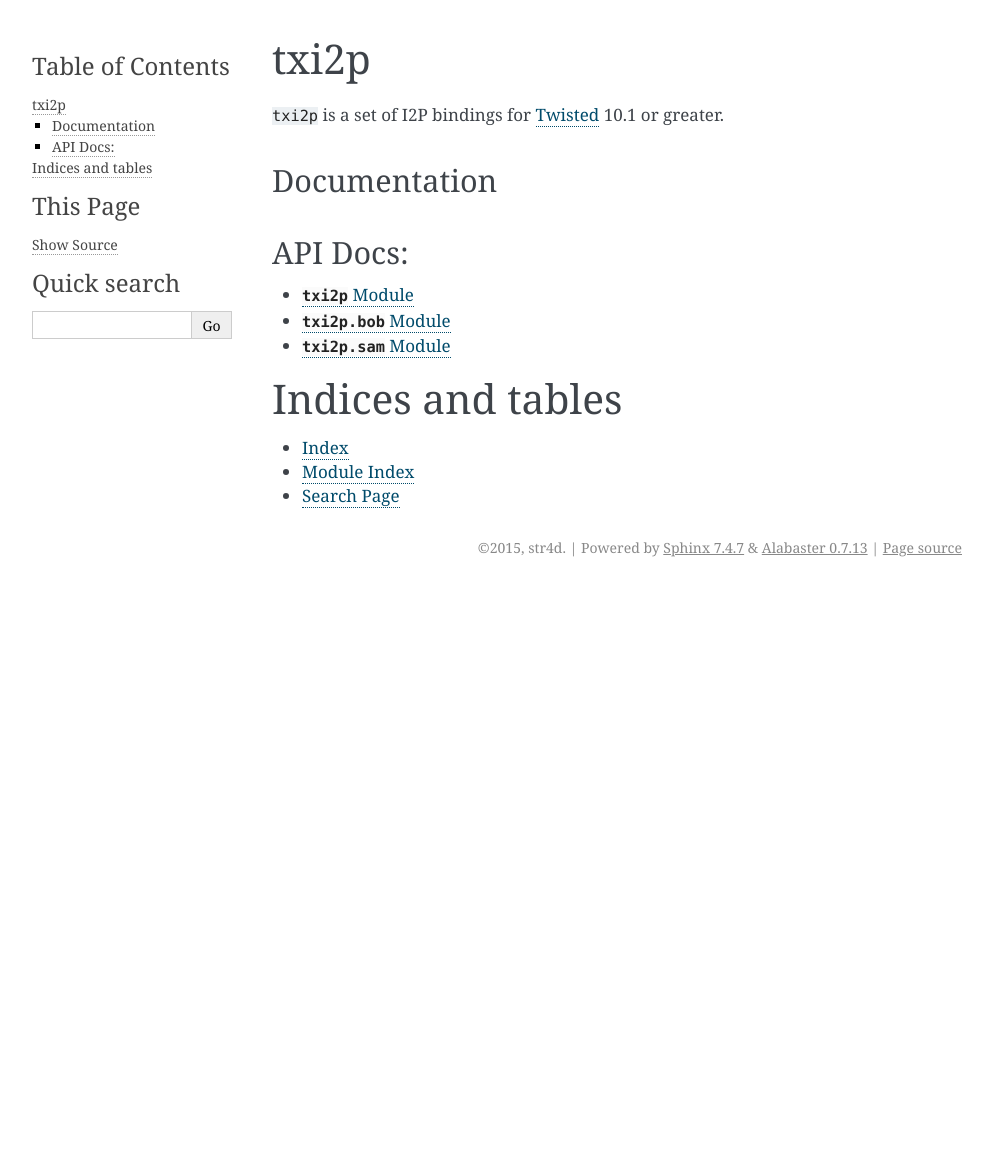
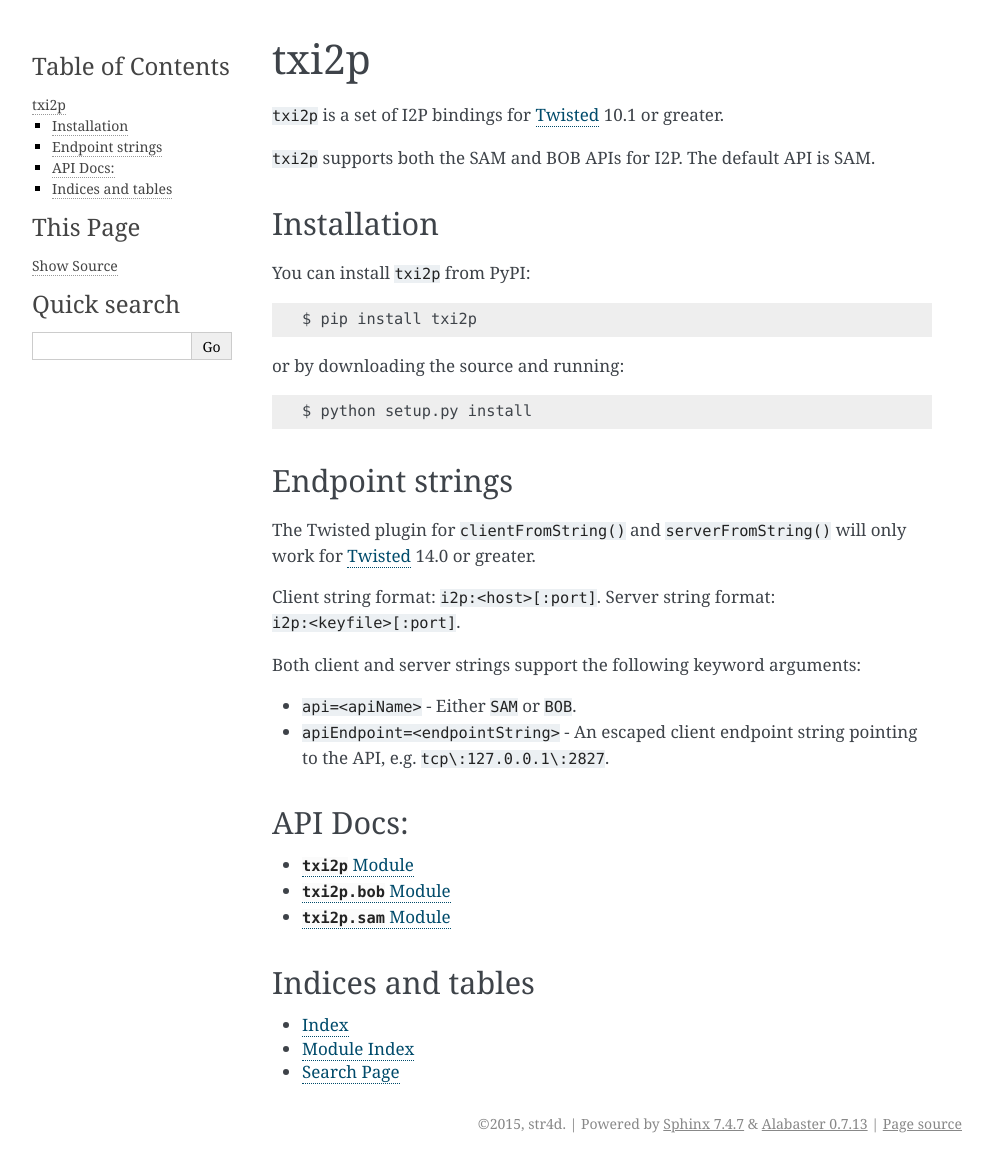
Before and after one commit to str4d/txi2p, a Sphinx documentation site: the page built from docs/index.rst, in a window 1280 px wide. Shown: the whole page, without its empty margins (148-1140 px from the left). Built offline with Sphinx 7.4.7, drawn with Linux system fonts in a browser that asks for light colours; the version number could not be read and is left out; before the commit the page ends 900 px from its top, so only the background shows below that; part of the change alters nothing that is shown.

Commit message:
Include README in docs

```diff
--- a/README.rst
+++ b/README.rst
@@ -5,8 +5,10 @@ txi2p
 ``txi2p`` is a set of I2P bindings for `Twisted <https://twistedmatrix.com/>`_
 10.1 or greater.
 
+``txi2p`` supports both the SAM and BOB APIs for I2P. The default API is SAM.
+
 Installation
-==========
+============
 
 You can install ``txi2p`` from PyPI::
 
--- a/docs/index.rst
+++ b/docs/index.rst
@@ -1,20 +1,8 @@
-.. txi2p documentation master file, created by
-   sphinx-quickstart on Thu Sep 17 13:15:49 2015.
-
-txi2p
-=====
-
-``txi2p`` is a set of I2P bindings for `Twisted <https://twistedmatrix.com/>`_
-10.1 or greater.
-
-Documentation
--------------
-
-.. toctree::
-   :maxdepth: 2
+.. include:: ../README.rst
+   :end-line: -4
 
 API Docs:
----------
+=========
 
 .. toctree::
    :maxdepth: 2
```
